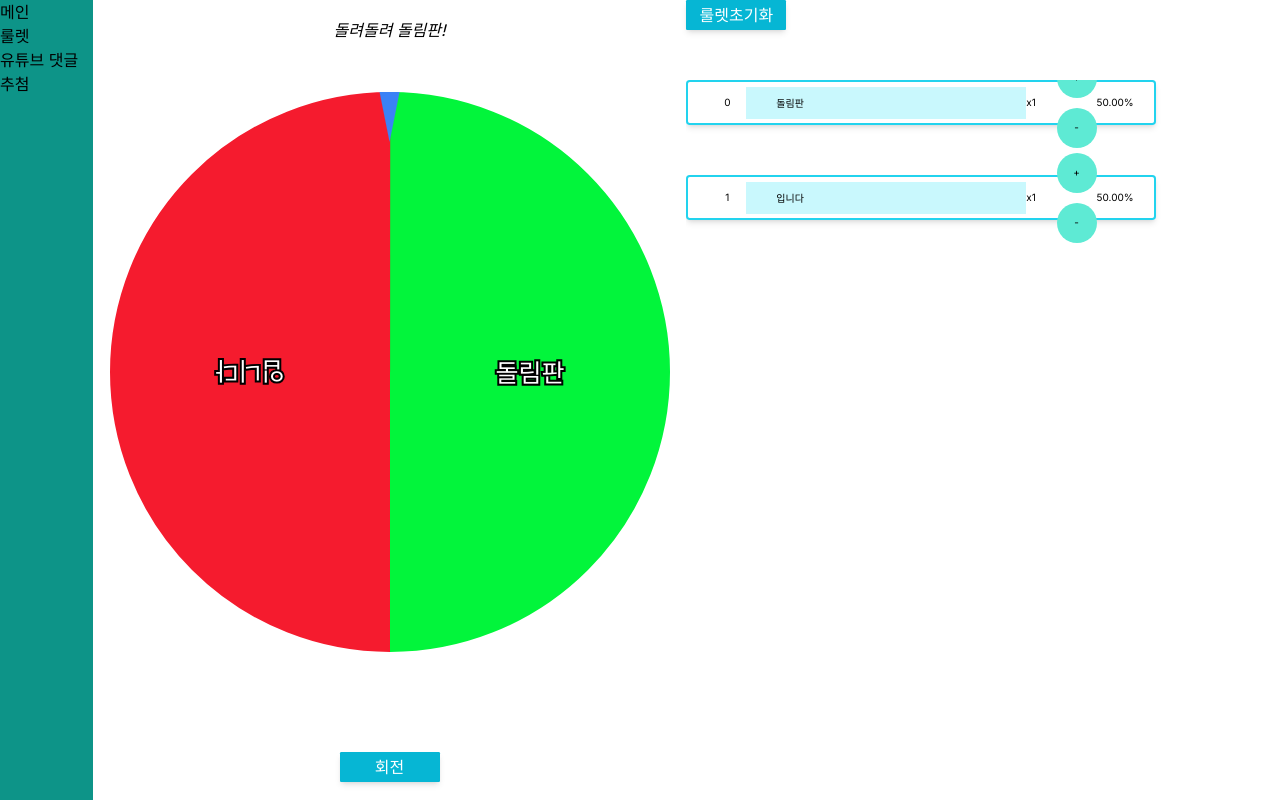
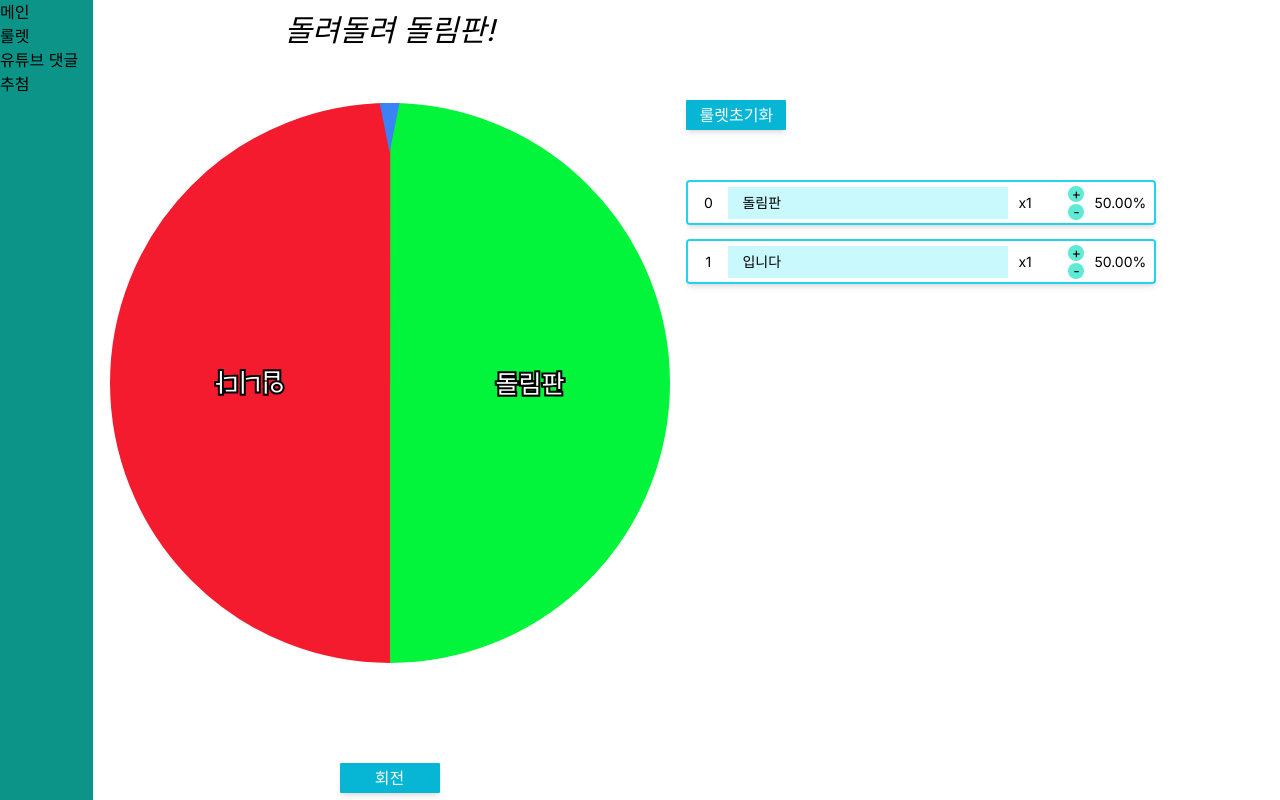
Before and after one commit to loevray/loevray-s-lab, a Next.js app: page /spin-wheel in a window 1280 px wide. Built offline with nearby package versions, Linux system fonts and the light colour scheme.

Commit message:
Style: change style unit (px => rem)

```diff
--- a/src/app/spin-wheel/page.tsx
+++ b/src/app/spin-wheel/page.tsx
@@ -26,7 +26,7 @@ const Page = () => {
   return (
     <main className="w-full flex items-center">
       <section className="w-1/2 h-full flex justify-center items-center flex-col">
-        <span ref={winTextRef} className="italic text-20 pb-5">
+        <span ref={winTextRef} className="italic text-3 pb-5">
           돌려돌려 돌림판!
         </span>
         <SpinWheel
@@ -45,7 +45,8 @@ const Page = () => {
           )}
         </div>
       </section>
-      <section className="w-1/2 h-full">
+      <section className="w-1/2 h-full flex flex-col pt-10">
+        {/* 버튼 밖으로 꺼내오기? */}
         <SpinWheelTextList isLocked={isRotating} />
       </section>
     </main>
--- a/src/app/ui/common/EditableDiv.tsx
+++ b/src/app/ui/common/EditableDiv.tsx
@@ -19,8 +19,8 @@ const EditableDiv = ({ text, isDisabled, onInput, onKeyDown }: EdtiableDiv) => {
 
   return (
     <div
-      className="w-[280px] h-[32px] flex items-center flex-shrink-0
-       bg-cyan-200 pl-3 align-middle leading-8 whitespace-nowrap
+      className="w-28 h-3.2 flex items-center flex-shrink-0
+       bg-cyan-200 pl-1.4 align-middle leading-[3rem] whitespace-nowrap
        overflow-hidden bg-opacity-60 focus:outline-none hover:bg-cyan-300 hover:bg-opacity-60
        focus:bg-cyan-300 focus:bg-opacity-60"
       onInput={(e: React.ChangeEvent<HTMLDivElement>) => {
--- a/src/app/ui/spin-wheel/SpinWheelTextItem.tsx
+++ b/src/app/ui/spin-wheel/SpinWheelTextItem.tsx
@@ -28,18 +28,19 @@ const SpinWheelTextItem = ({
 }: SpinWheelTextItemProps) => {
   const hoverRef = useRef<HTMLDivElement>(null);
   const { isHover } = useHover({ hoverRef });
+
   return (
     <div
       className="flex shrink-0  items-center justify-between
-      border-cyan-400 border-solid border-2  h-[45px] w-[470px] rounded-md text-1 px-2 shadow-md"
+      border-cyan-400 border-solid border-2  h-4.5 w-47 rounded-md text-1.4 px-1 shadow-md"
       ref={hoverRef}
     >
-      <div className="w-5 flex justify-center relative">
+      <div className="w-2 flex justify-center relative">
         {index}
         {isHover && (
           <button
             disabled={isLocked}
-            className="rounded-full size-5 bg-white text-red-500 flex justify-center items-center absolute border-[1px] border-solid border-gray-300"
+            className="rounded-full size-2 bg-white text-red-500 flex justify-center items-center absolute border-[1px] border-solid border-gray-300"
             onClick={onRemoveButtonClick}
           >
             X
@@ -52,17 +53,17 @@ const SpinWheelTextItem = ({
         onInput={onInput}
         onKeyDown={(e: KeyEventWithChangeEventType) => onKeyDown(e)}
       />
-      <div className="w-[40px]">{`x${ratio}`}</div>
-      <div className="flex flex-col gap-1">
+      <div className="w-4">{`x${ratio}`}</div>
+      <div className="flex flex-col gap-0.2">
         <button
-          className="rounded-full size-4 bg-teal-300 hover:bg-teal-400 flex justify-center items-center "
+          className="rounded-full size-1.6 bg-teal-300 hover:bg-teal-400 flex justify-center items-center "
           disabled={isLocked}
           onClick={() => onModifyButtonClick(ratio + 1)}
         >
           +
         </button>
         <button
-          className="rounded-full size-4 bg-teal-300 hover:bg-teal-400 flex justify-center items-center "
+          className="rounded-full size-1.6 bg-teal-300 hover:bg-teal-400 flex justify-center items-center "
           disabled={isLocked}
           onClick={() => onModifyButtonClick(ratio - 1)}
         >
--- a/src/app/ui/spin-wheel/SpinWheelTextList.tsx
+++ b/src/app/ui/spin-wheel/SpinWheelTextList.tsx
@@ -63,7 +63,7 @@ const SpinWheelTextList = ({ isLocked }: { isLocked: boolean }) => {
         onClick={initializeSectorData}
         text="룰렛초기화"
       />
-      <article className="flex flex-col gap-5 max-h-[60vh] overflow-y-auto w-max mt-5 pr-5 pb-5">
+      <article className="flex flex-col gap-1.4 max-h-[60vh] overflow-y-auto mt-5 pr-5 pb-5 w-fit">
         {sectorData.map(({ id, text, ratio }, index) => (
           <SpinWheelTextItem
             key={id}
--- a/tailwind.config.ts
+++ b/tailwind.config.ts
@@ -6,10 +6,13 @@ interface PresetInterface{
 
 const rem1_10:PresetInterface = {};
 const rem1_20:PresetInterface = {};
+const rem1_200:PresetInterface = {};
 
-
-for (let i = 1; i <= 200; i++) {
-  rem1_20[`${i / 10}`] = `${i / 10}rem`;
+for (let i = 1; i <= 2000; i++) {
+  rem1_200[`${i/10}`] = `${i/10}rem`
+  if(i<=200){
+    rem1_20[`${i / 10}`] = `${i / 10}rem`;
+  }
 
   if (i <= 100) {
     rem1_10[`${i / 10}`] = `${i / 10}rem`;
@@ -25,8 +28,8 @@ const config: Config = {
   ],
   theme: {
     extend: {
-      spacing:rem1_20,
-      fontSize:rem1_10,
+      spacing:rem1_200,
+      fontSize:rem1_20,
       backgroundImage: {
         "gradient-radial": "radial-gradient(var(--tw-gradient-stops))",
         "gradient-conic":
```
